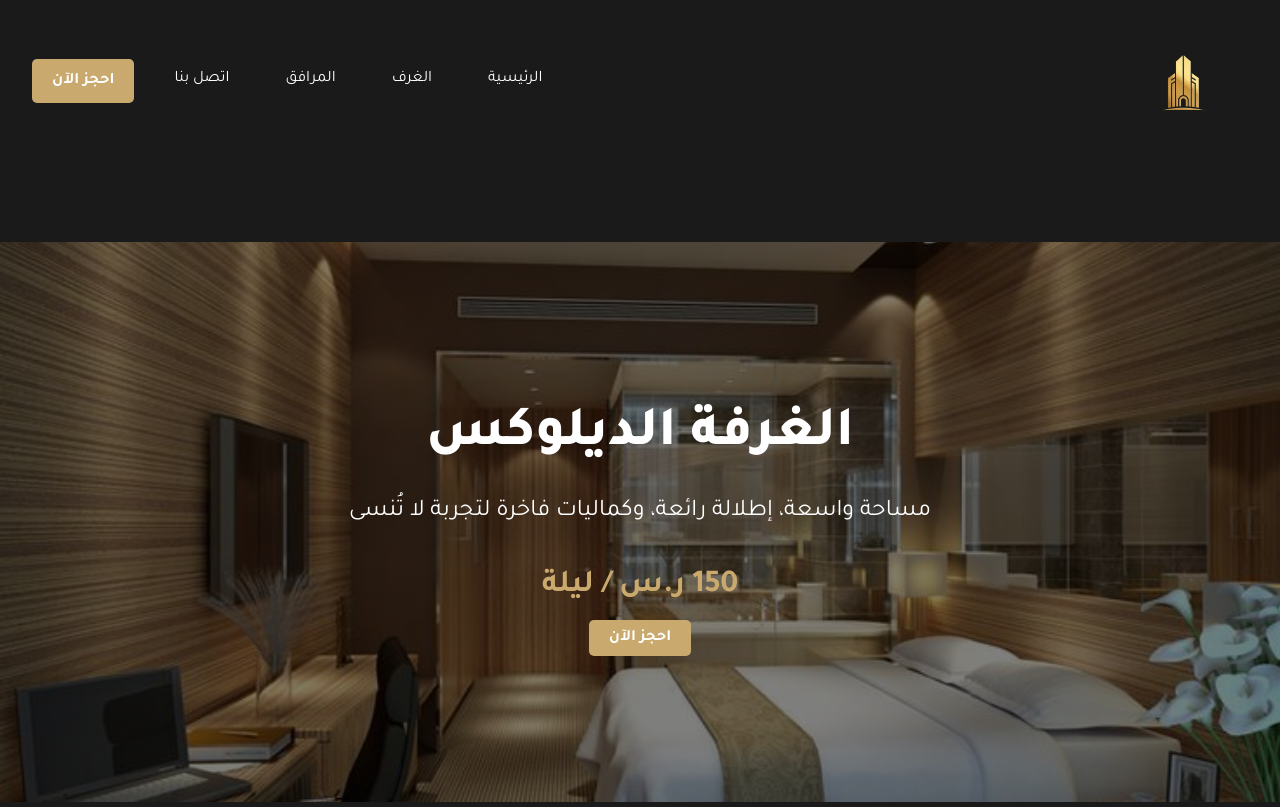
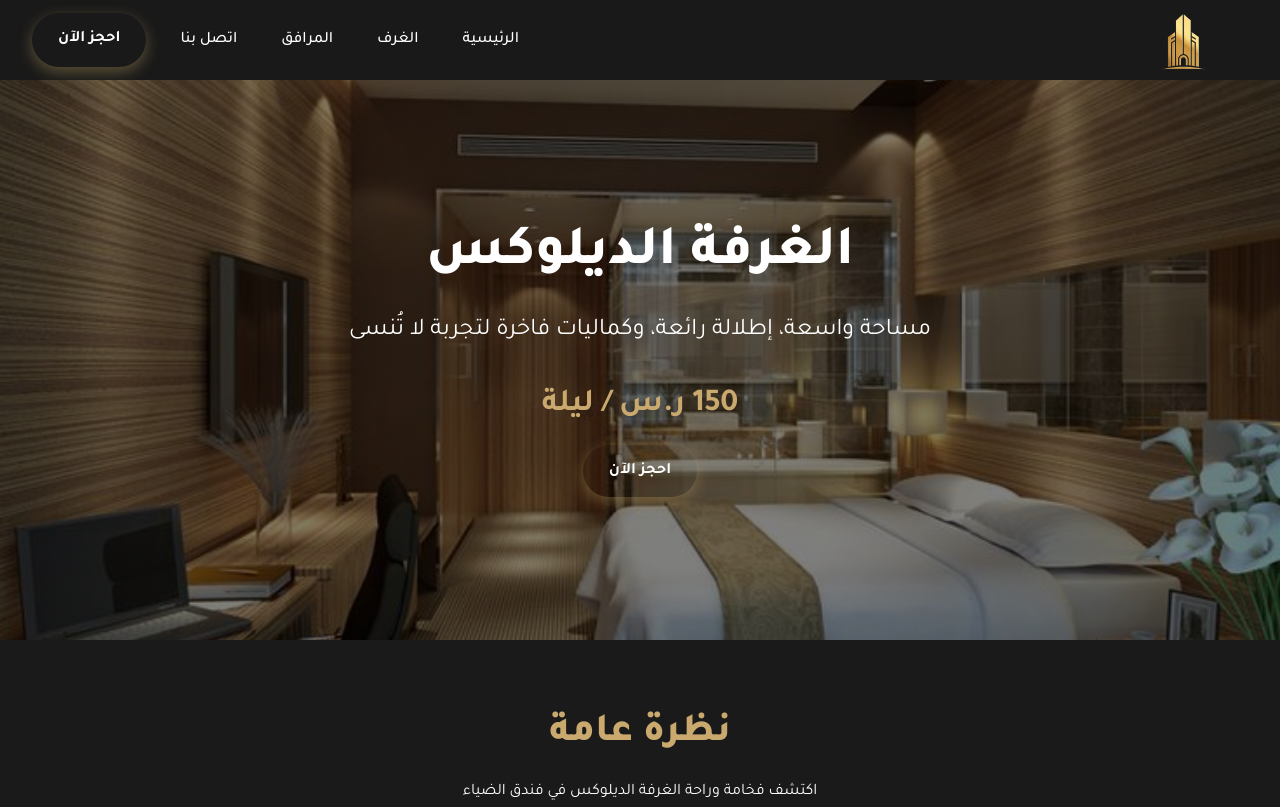
Before and after one commit to Neblix-official/ELDIAFA, a plain HTML site: page deluxe-room.html in a window 1280 px wide. Shown: the top 807 px of the page. Drawn offline with nearby package versions, Linux system fonts and the light colour scheme.

Commit message:
deluxe-room.html

```diff
--- a/deluxe-room.html
+++ b/deluxe-room.html
@@ -81,32 +81,122 @@
         .delay-500 { transition-delay: 0.5s; }
 
         /* أنماط التنقل */
-        nav {
-            background-color="#000"
-            padding: 1rem 2rem;
+        #navbar {
     width: 100%;
-            top: 0;
+    padding: 0 60px;
     z-index: 1000;
     display: flex;
+    align-items: center;
     justify-content: space-between;
-            align-items: center;
-            transition: all 0.3s ease;
+    transition: all 0.4s cubic-bezier(0.4, 0, 0.2, 1);
+    height: 80px;
+    position: fixed;
+    top: 0;
+    left: 0;
 }
 
-        .nav-link {
-            color: var(--text-primary);
-            text-decoration: none;
-            transition: color 0.3s ease;
-            padding: 0.5rem 1rem;
+#navbar.scrolled {
+    padding: 0 1rem;
+    height: 70px;
+    backdrop-filter: blur(12px);
+    position: relative;
+    top: 5px;
+    left: 60px;
+    width: 90%;
+    border-width: 1px;
+    border-radius: 30px;
+    border-color: #c0a46323;
+    position: fixed;
 }
 
-        .nav-link:hover {
-            color: var(--primary);
+#navbar.scrolled:hover{
+    border-color: #C0A463;
+    border-width: 1px;
+    transition: 0.5s;
 }
 
 .hotel-logo {
     height: 130px;
-            width: auto;
+    transition: all 0.3s ease;
+}
+
+#navbar.scrolled .hotel-logo {
+    height: 130px;
+
+}
+
+#navbar button {
+    padding-left: 25px;
+    background: none;
+    border: none;
+    color: var(--color-text-light);
+    cursor: pointer;
+    font-size: 1.2rem;
+}
+
+.nav-link {
+    position: relative;
+    transition: all 0.4s cubic-bezier(0.4, 0, 0.2, 1);
+    font-weight: 500;
+    color: var(--color-text-light);
+    padding: 15px 10px;
+    border-radius: 6px;
+    text-decoration: none;
+}
+
+.nav-link:hover {
+    transform: translateY(-3px);
+    color: var(--color-gold);
+    background: rgba(192, 164, 99, 0.1);
+}
+
+.nav-link::after {
+    content: '';
+    position: absolute;
+    bottom: -5px;
+    left: 50%;
+    transform: translateX(-50%);
+    width: 0;
+    height: 2px;
+    background: var(--color-gradient);
+    transition: width 0.4s ease-out;
+    border-radius: 2px;
+}
+
+.nav-link:hover::after,
+.nav-link.active::after {
+    width: 80%;
+}
+
+/* ===== BUTTONS ===== */
+.btn {
+    padding: 12px 24px;
+    border-radius: 50px;
+    font-weight: 600;
+    transition: all 0.4s cubic-bezier(0.4, 0, 0.2, 1);
+    position: relative;
+    overflow: hidden;
+    text-decoration: none;
+    display: inline-block;
+    border: none;
+    cursor: pointer;
+    font-family: 'Tajawal', sans-serif;
+    font-size: 1rem;
+}
+
+.btn-primary {
+    background: var(--color-gradient);
+    color: white;
+    border: 2px solid transparent;
+    box-shadow: 0 5px 15px rgba(192, 164, 99, 0.4);
+}
+
+.btn-primary:hover {
+    background: transparent;
+    color: var(--color-gold);
+    border-color: var(--color-gold);
+    box-shadow: 0 8px 20px rgba(192, 164, 99, 0.3);
+    transform: translateY(-3px);
 }
 
         /* هيرو سيكشن للغرفة */
```
Lines whose indentation alone changed are shown as unchanged.
